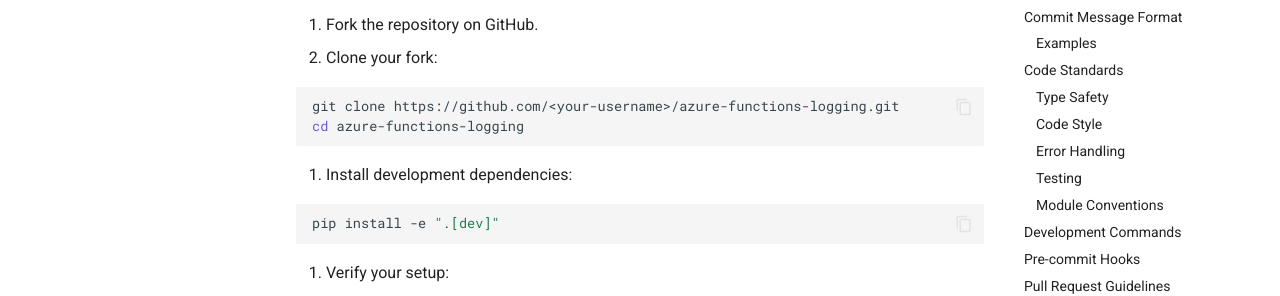
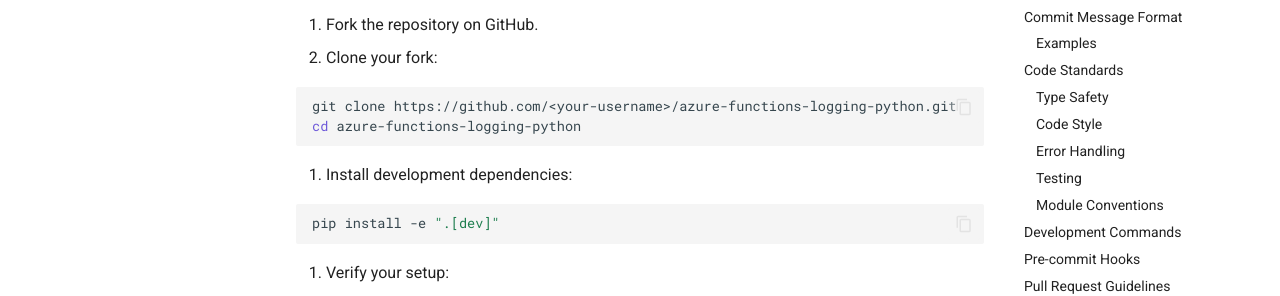
Before and after one commit to yeongseon/azure-functions-logging, an MkDocs documentation site: the page built from docs/contributing.md, in a window 1280 px wide and 900 px high. Shown: the part 358-654 px from the top of the window. Built offline with MkDocs 1.6.1 and Material for MkDocs 9.7.7, drawn with Linux system fonts in a browser that asks for light colours; comment, search, counter and statistics services are not loaded.

Commit message:
docs: align cd paths with renamed repository slug
Six docs files still instructed users to 'cd azure-functions-logging'
after cloning the renamed 'azure-functions-logging-python' repo, leaving
the working directory at the parent path and breaking every subsequent
command in the install/dev/contribute walkthroughs.

Refs #77

````diff
--- a/docs/contributing.md
+++ b/docs/contributing.md
@@ -8,8 +8,8 @@ Thank you for your interest in contributing to `azure-functions-logging`. This g
 2. Clone your fork:
 
    ```bash
-   git clone https://github.com/<your-username>/azure-functions-logging.git
-   cd azure-functions-logging
+   git clone https://github.com/<your-username>/azure-functions-logging-python.git
+   cd azure-functions-logging-python
    ```
 
 3. Install development dependencies:
````
Also changed, not shown: README.ja.md (+1 -1 lines), README.ko.md (+1 -1 lines), README.zh-CN.md (+1 -1 lines), docs/development.md (+1 -1 lines), docs/installation.md (+1 -1 lines).
